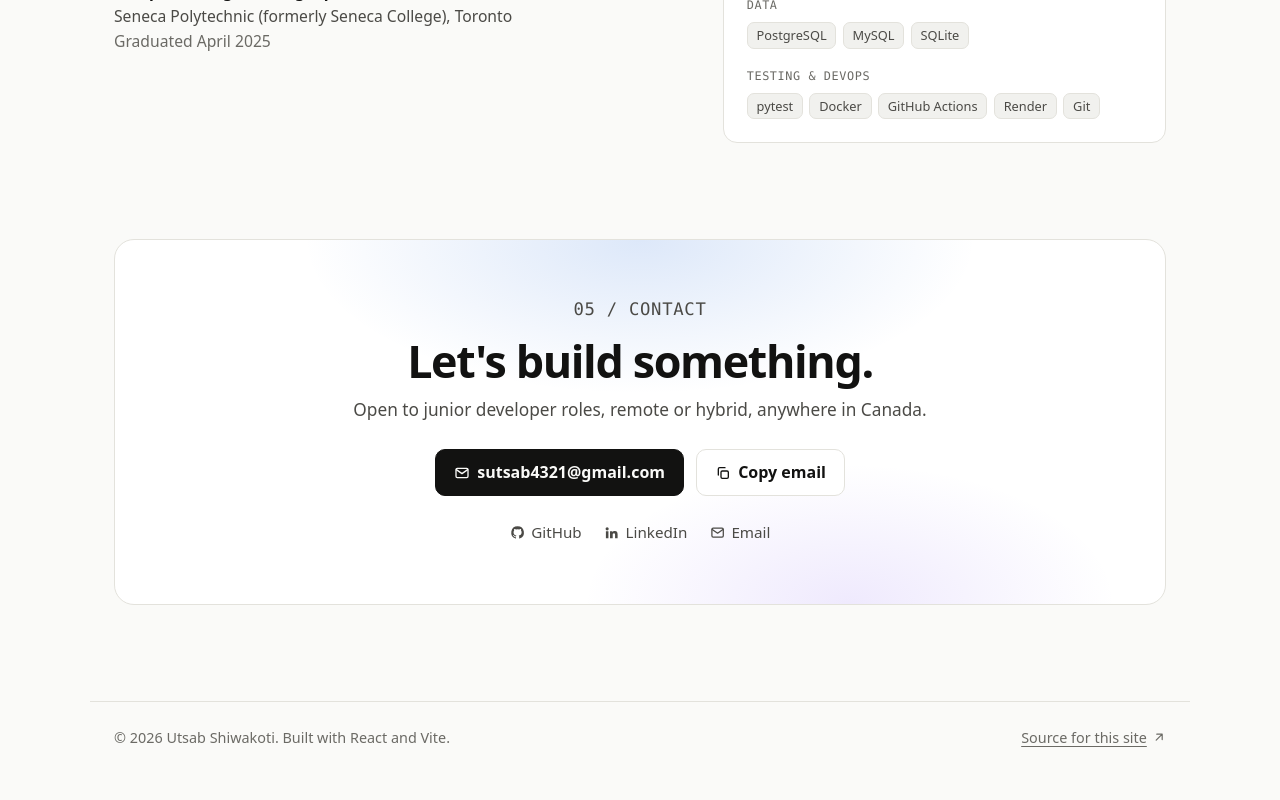
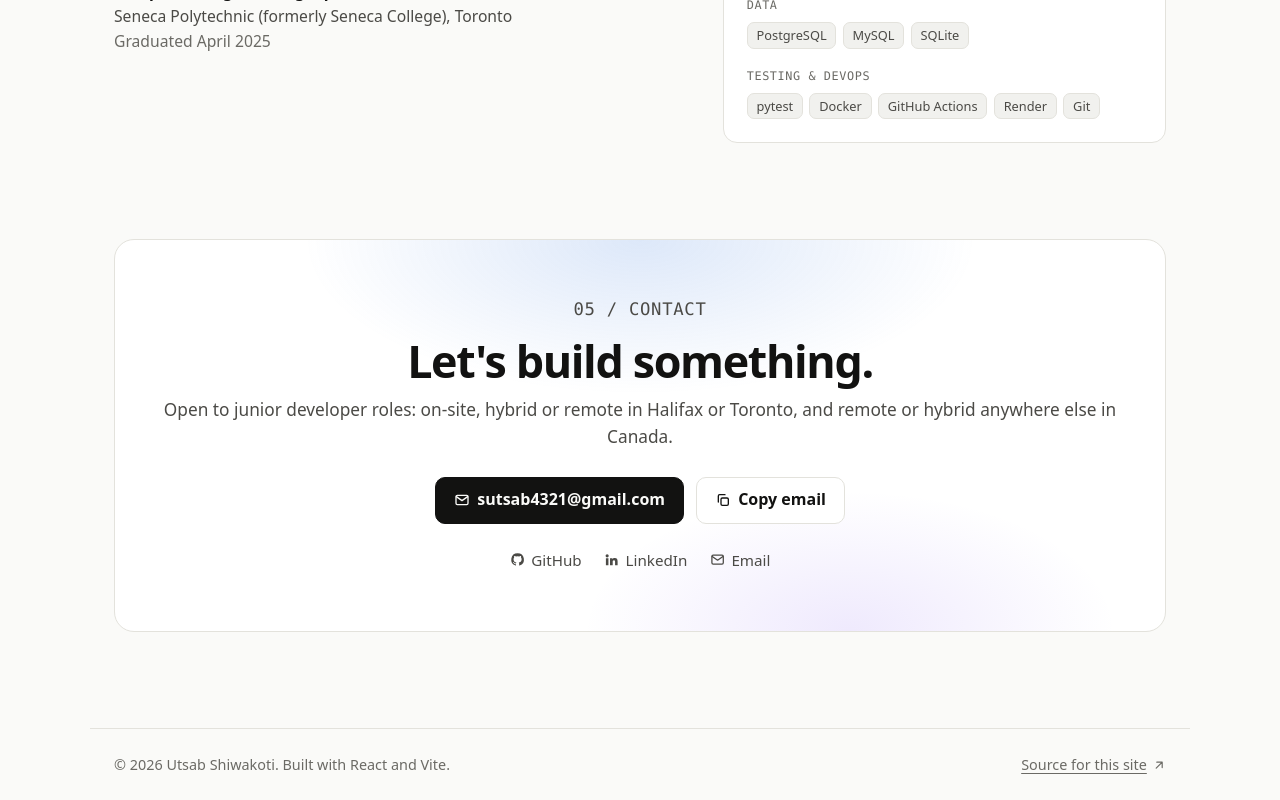
Before and after one commit to utsabshiwakoti/portfolio, a React (Vite) app: page / in a window 1280 px wide. Shown: the part 5510-6310 px from the top of the page. Before the commit the page ends 6283 px from the top, so only its background shows below. Built offline with nearby package versions, Linux system fonts and the light colour scheme; no server answers.

Commit message:
update availability

```diff
--- a/src/content.js
+++ b/src/content.js
@@ -5,7 +5,7 @@ export const site = {
   name: 'Utsab Shiwakoti',
   role: 'Junior full-stack developer',
   location: 'Halifax, Nova Scotia',
-  availability: 'Open to junior developer roles, remote or hybrid, anywhere in Canada.',
+  availability: 'Open to junior developer roles: on-site, hybrid or remote in Halifax or Toronto, and remote or hybrid anywhere else in Canada.',
   email: 'sutsab4321@gmail.com',
   linkedin: 'https://www.linkedin.com/in/utsab-shiwakoti',
   github: 'https://github.com/utsabshiwakoti',
```
